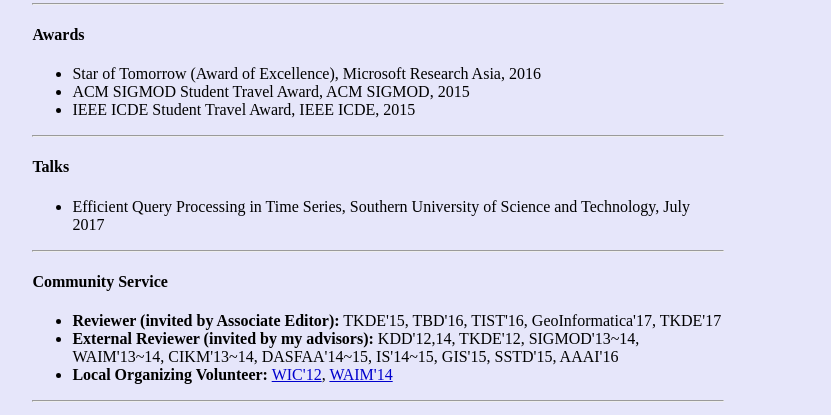
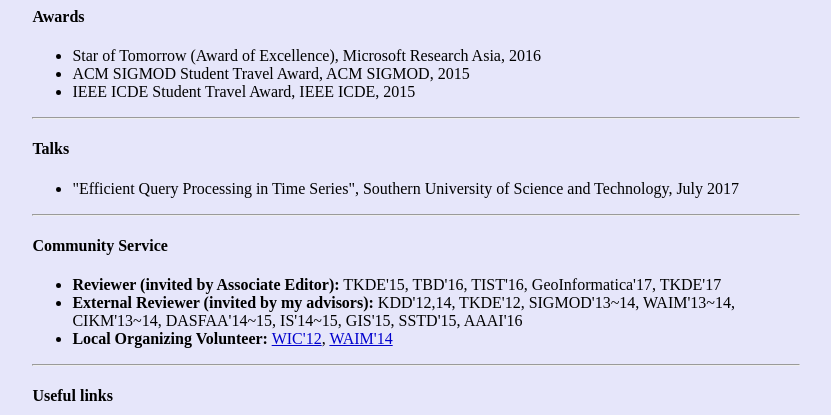
Before and after one commit to colfire/colfire.github.io, a plain HTML site: page index.html in a window 1280 px wide. Shown: the part 1057-1472 px from the top of the page, without its empty margins (198-1029 px from the left). Drawn offline with Linux system fonts and the light colour scheme.

Commit message:
Update index.html

```diff
--- a/index.html
+++ b/index.html
@@ -14,7 +14,7 @@ COLOR: #0000CD;
 }
 
   body  {
-	margin-left: 18%; margin-right: 28%;
+	margin-left: 18%; margin-right: 22%;
 	color: black; background: #E6E6FA;
 	}
 h1{ font-size: 200%; }
@@ -136,7 +136,7 @@ My research focuses on spatio-temporal data management and minng, machine learni
 <p align="justify">
 <h4>Talks</h4>
 <ul>
-  <li>Efficient Query Processing in Time Series, Southern University of Science and Technology, July 2017</li>
+  <li>"Efficient Query Processing in Time Series", Southern University of Science and Technology, July 2017</li>
 </ul>
 <hr>
 
```
